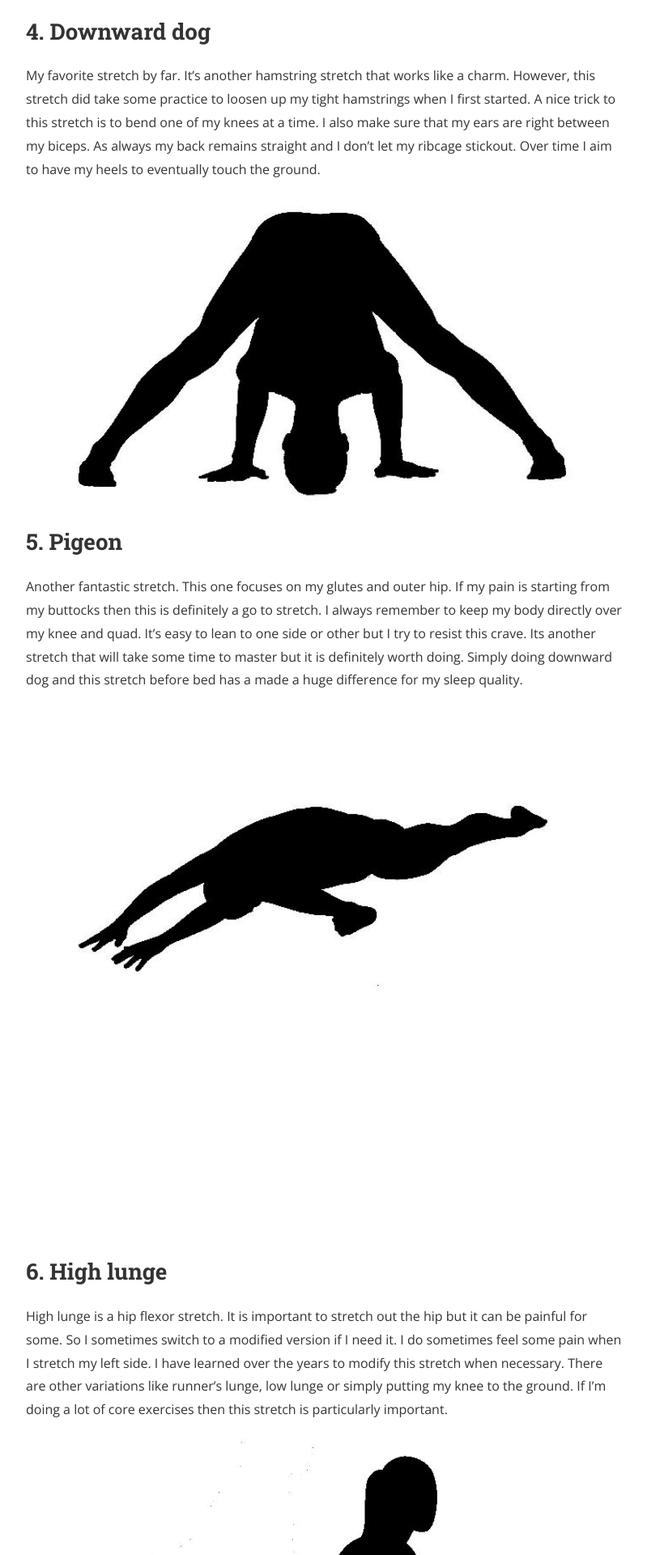
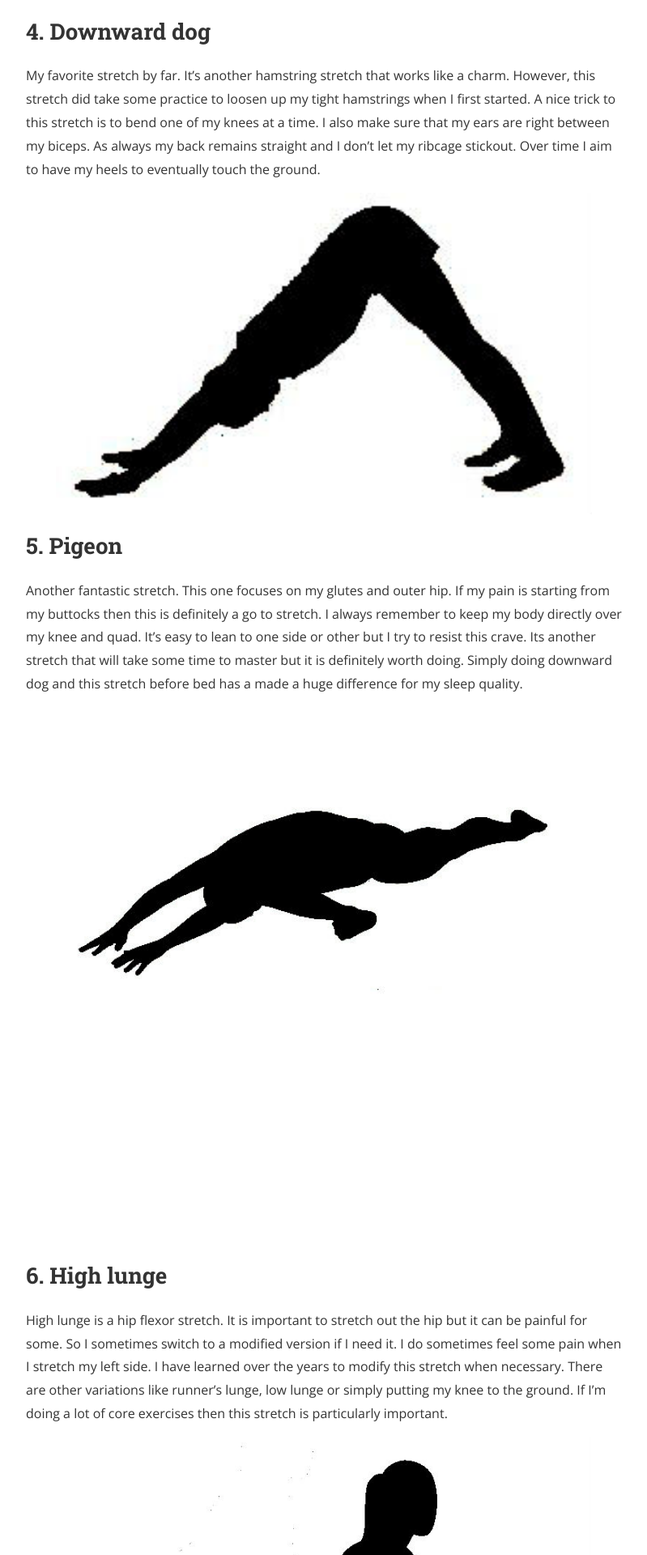
Before and after one commit to sciaticawarrior/sciaticatest, a Jekyll site: the page built from _posts/2017-02-20-sciatica-top10yoga.markdown, in a window 1280 px wide. Shown: the part 3092-5012 px from the top of the page at 81% size, without its empty margins (240-1039 px from the left). Built offline with Jekyll 4.4.1, drawn with Linux system fonts in a browser that asks for light colours; nearby versions of some CDN libraries; comment, search, counter and statistics services are not loaded; a style sheet for code colours, icons or effects is not loaded.

Commit message:
Update 2017-02-20-sciatica-top10yoga.markdown

```diff
--- a/_posts/2017-02-20-sciatica-top10yoga.markdown
+++ b/_posts/2017-02-20-sciatica-top10yoga.markdown
@@ -33,7 +33,7 @@ This stretch is another good one I can do straight from my bed or on the floor/m
 ## 4. Downward dog
 My favorite stretch by far. It’s another hamstring stretch that works like a charm. However, this stretch did take some practice to loosen up my tight hamstrings when I first started. A nice trick to this stretch is to bend one of my knees at a time. I also make sure that my ears are right between my biceps. As always my back remains straight and I don’t let my ribcage stickout. Over time I aim to have my heels to eventually touch the ground.
 
-![alt text](/assets/Prasarita Padottanasana.jpg)
+![alt text](/assets/downwarddog1.jpg)
 
 ## 5. Pigeon
 Another fantastic stretch. This one focuses on my glutes and outer hip. If my pain is starting from my buttocks then this is definitely a go to stretch. I always remember to keep my body directly over my knee and quad. It’s easy to lean to one side or other but I try to resist this crave. Its another stretch that will take some time to master but it is definitely worth doing. Simply doing downward dog and this stretch before bed has a made a huge difference for my sleep quality.
```
